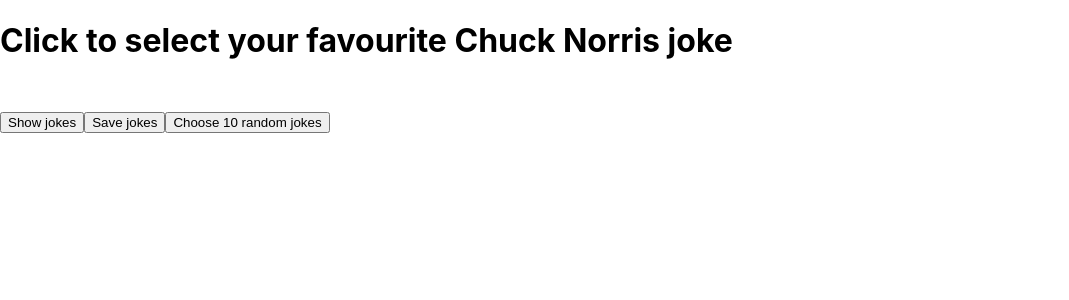
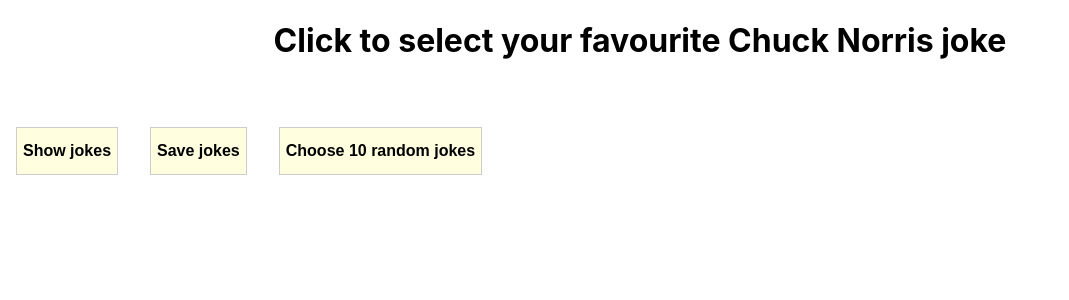
Before and after one commit to reposman33/frontmen-code-assignment, a React (Create React App) app: page / in a window 1280 px wide. Shown: the top 300 px of the page, without its empty margins (0-1069 px from the left). Built offline with nearby package versions, Linux system fonts and the light colour scheme.

Commit message:
style header and footer

```diff
--- a/src/components/jokes.scss
+++ b/src/components/jokes.scss
@@ -5,9 +5,19 @@
 	flex-wrap: wrap;
 	justify-content: center;
 	margin-top: 2rem;
+}
 
+.header {
+	h1 {
+		text-align: center;
+	}
+}
+.footer {
+	h3 {
+		text-align: center;
+	}
 	& button {
-		width: 10rem;
+		min-width: max-content;
 		height: 3rem;
 		font-size: 1rem;
 		font-weight: bold;
```
